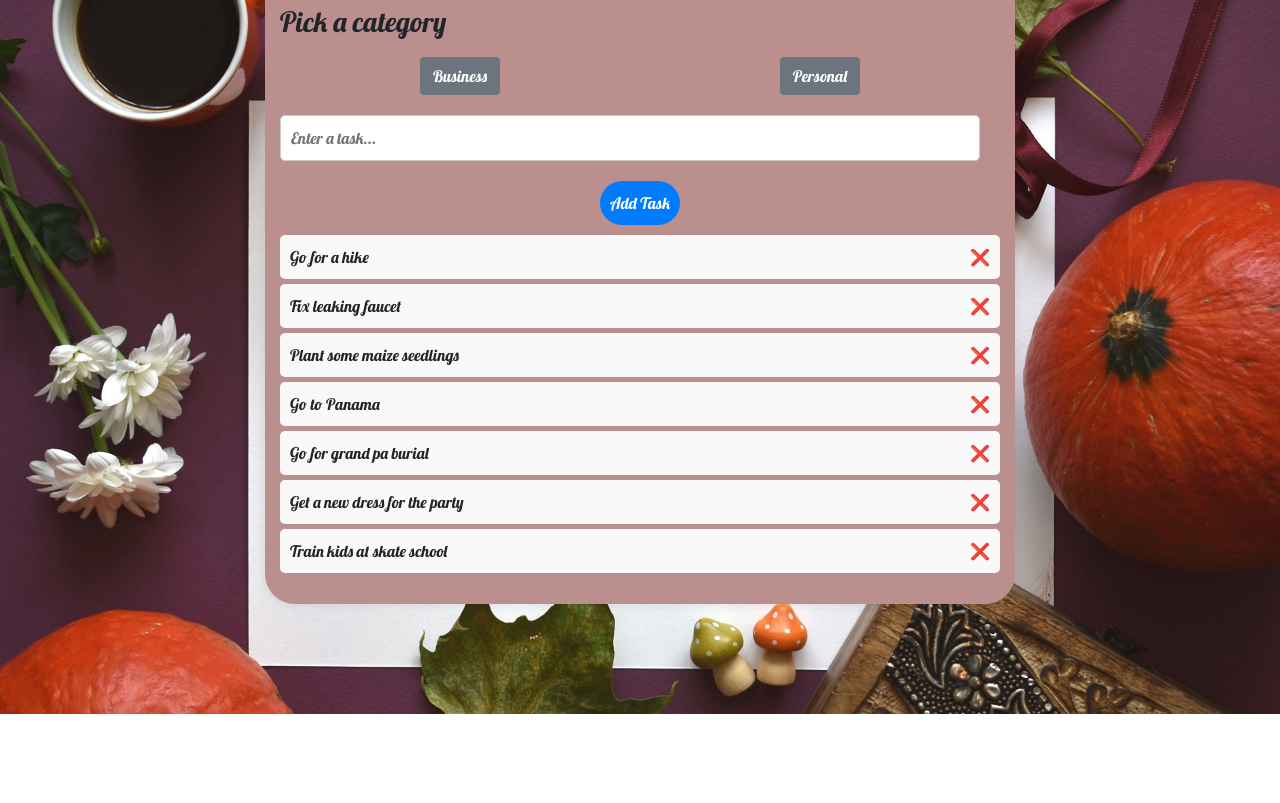
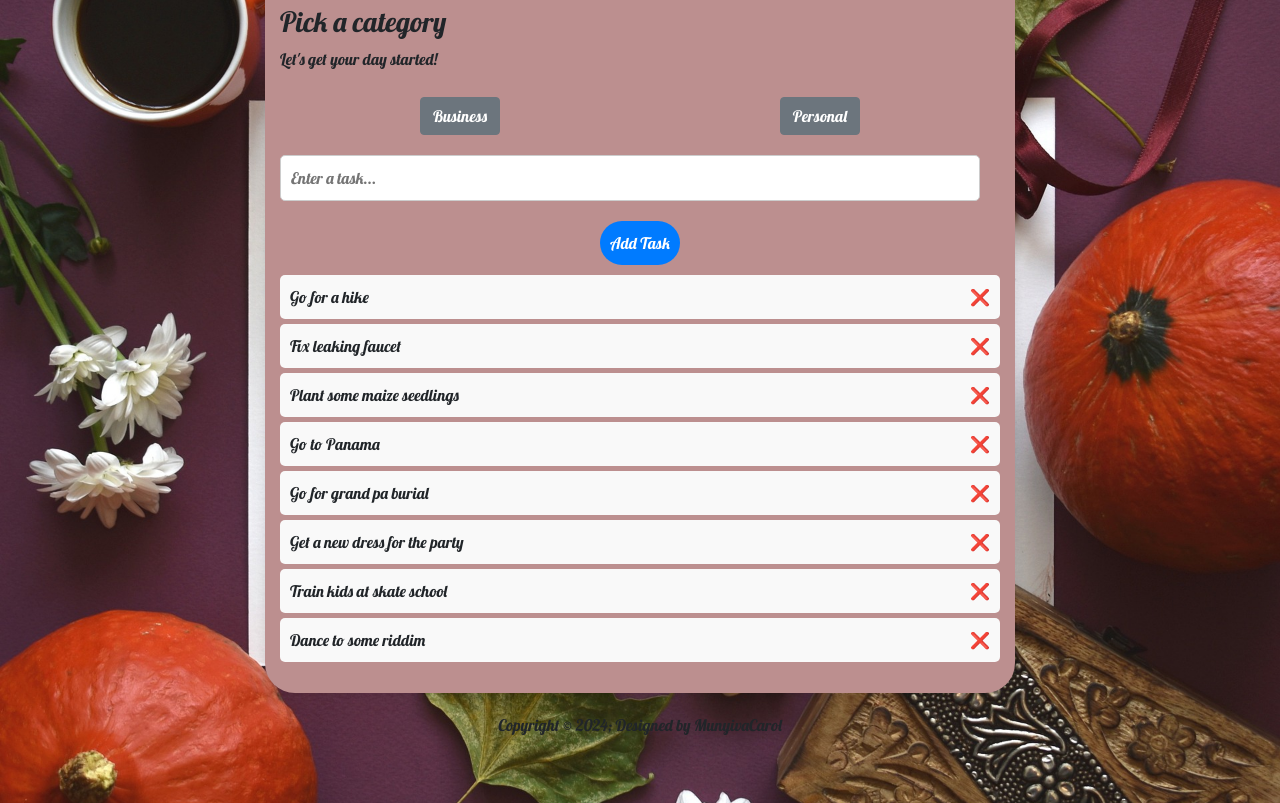
Before and after one commit to Munyivacarol/final-project, a website: page index.html in a window 1280 px wide. Shown: the part 86-889 px from the top of the page. Before the commit the page ends 800 px from the top, so only its background shows below. Drawn offline with nearby package versions, Linux system fonts and the light colour scheme.

Commit message:
complete to do functionality

```diff
--- a/db.json
+++ b/db.json
@@ -130,6 +130,12 @@
       "title": "Train kids at skate school",
       "completed": false,
       "category": "Personal"
+    },
+    {
+      "id": "9ceb",
+      "title": "Dance to some riddim",
+      "completed": false,
+      "category": "Personal"
     }
   ]
 }
--- a/index.html
+++ b/index.html
@@ -17,6 +17,7 @@
          <h1>To-Do List <img src="assets/icon.png"></h1>
       </div>
           <h3>Pick a category</h3>
+          <p>Let's get your day started!</p>
            <div id="navigate">
                <button type="button" class="btn btn-secondary" id="Business">Business</button>
                <button type="button" id="Personal" class="btn btn-secondary">Personal</button>
@@ -28,5 +29,11 @@
     <script src="one.js"></script>
     <script src="https://cdn.jsdelivr.net/npm/jquery@3.5.1/dist/jquery.slim.min.js" integrity="sha384-DfXdz2htPH0lsSSs5nCTpuj/zy4C+OGpamoFVy38MVBnE+IbbVYUew+OrCXaRkfj" crossorigin="anonymous"></script>
     <script src="https://cdn.jsdelivr.net/npm/bootstrap@4.6.2/dist/js/bootstrap.bundle.min.js" integrity="sha384-Fy6S3B9q64WdZWQUiU+q4/2Lc9npb8tCaSX9FK7E8HnRr0Jz8D6OP9dO5Vg3Q9ct" crossorigin="anonymous"></script>
+
+    <footer>
+      <div class="bottom">
+         <p>Copyright &copy; 2024; Designed by <span class="designer"></span>MunyivaCarol</p>
+      </div>
+    </footer>
   </body>
 </html>
--- a/main.css
+++ b/main.css
@@ -3,6 +3,7 @@ body {
     background-size: cover;
     font-family: "Lobster", sans-serif;
     font-weight: lighter;
+    padding-bottom: 50px;
   }
 
   .container {
@@ -80,3 +81,6 @@ body {
     color: #ff0000;
     cursor: pointer;
   }
+  .bottom p {
+    text-align: center;
+  }
--- a/one.js
+++ b/one.js
@@ -2,7 +2,7 @@ document.addEventListener("DOMContentLoaded", function () {
   const taskInput = document.getElementById("taskInput");
   const addTaskBtn = document.getElementById("addTaskBtn");
   const taskList = document.getElementById("taskList");
-  let currentTaskType = "Personal"; // Global variable to store current task type
+  let currentTaskType = "Personal"; // Global variable which will the store current task type
 
   // Fetch tasks from db.json and display them
   fetchTasks(currentTaskType);
```
Also changed, not shown: README.md.
